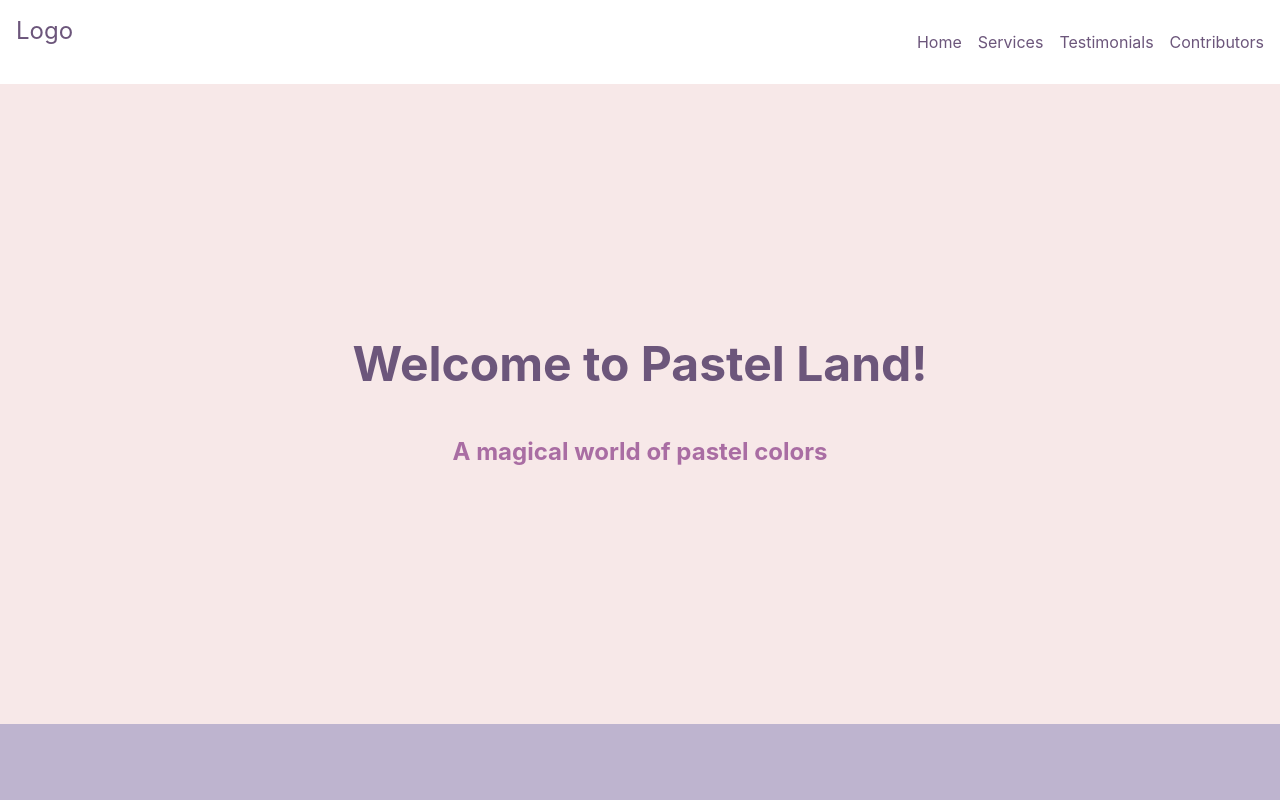
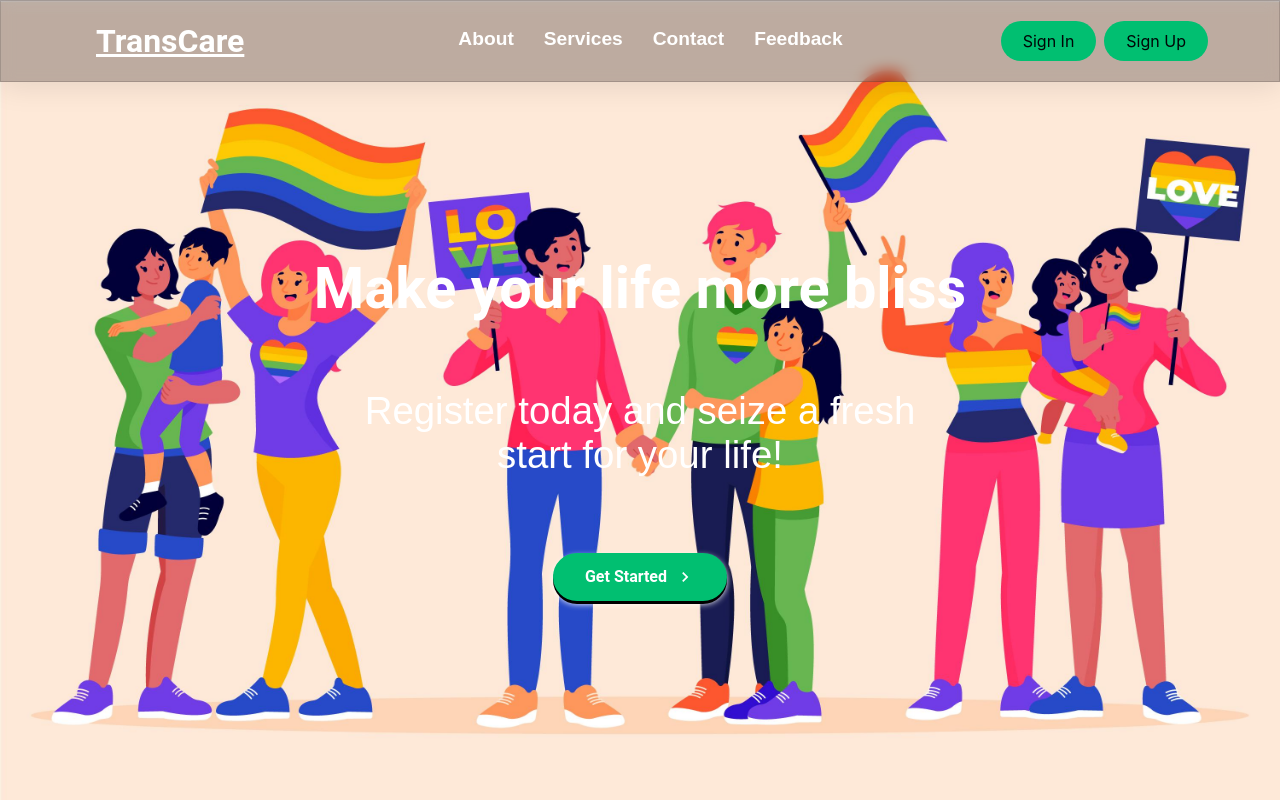
Before and after one commit to Mansi168/TransCare, a React (Create React App) app in the folder client/: page /#/signin in a window 1280 px wide. Before the commit this address led to /. Shown: the top 800 px of the page. Built offline with nearby package versions, Linux system fonts and the light colour scheme.

Commit message:
landing-and-navbar

```diff
--- /dev/null
+++ b/client/src/Components/ButtonElements.js
@@ -0,0 +1,30 @@
+import styled from 'styled-components'
+import { Link } from 'react-scroll'
+
+export const Button = styled(Link)`
+    border-radius: 50px;
+    background: ${({ primary }) => (primary ? '#01BF71' : '#010606')};
+    white-space: nowrap;
+    color: ${({ dark }) => (dark ? '#fff' : '#fff')};
+    padding: ${({ big }) => (big ? '14px 48px' : '12px 30px')};
+    font-size: ${({ fontBig }) => (fontBig ? '20px' : '16px')};
+    outline: none;
+    border: 2px solid #01BF71;
+    box-shadow: 0 3px 0 black, 0px 3px 6px #fff;
+    // Issue #1: Type in cursor spelling was there earlier
+    // Issue #1 Fixed: Corrected the spelling of cursor.
+    cursor: pointer;
+
+    display: flex;
+    justify-content: center;
+    align-items: center;
+    transform: translate3d(0, 0.75em, -1em);
+    transition: all 175ms cubic-bezier(0, 0, 1, 1);transition: 0.7s;
+
+    &:hover {
+        background: #fff;
+        border: 2px solid #01BF71, 0px 4px 6px #fff;
+        background: ${({ primary }) => (primary ? '#fff' : '#01BF71')};
+        box-shadow: 0 0 #01BF71;
+    }
+`
--- a/client/src/Components/LandingPage/HeroSection.js
+++ b/client/src/Components/LandingPage/HeroSection.js
@@ -1,33 +1,188 @@
-import React from 'react';
+import React, { useState, useEffect, useRef } from "react";
+import Typed from "typed.js";
+import Background from "../../images/bg.jpg";
 import styled from 'styled-components';
+import { MdArrowForward, MdKeyboardArrowRight } from 'react-icons/md';
+import { motion } from 'framer-motion';
+import {Button} from '../ButtonElements'
+import { Link } from "react-router-dom";
 
-const Hero = styled.section`
-  display: flex;
-  flex-direction: column;
-  align-items: center;
-  justify-content: center;
-  height: 80vh;
-  background-color: #f7e8e8;
+ const HeroContainer = styled.div`
+    background: #0c0c0c;
+    display: flex;
+    justify-content: center;
+    align-items: center;
+    padding: 0 30px;
+    height: 100vh;
+    position: relative;
+    z-index: 1;
+
+    :before{
+        content: '';
+        position: absolute;
+        top: 0;
+        left: 0;
+        right: 0;
+        bottom: 0;
+        /* background: linear-gradient(180deg, rgba(0,0,0,0.2) 0%, transparent 100%); */
+        /* linear-gradient(180deg, rgba(0,0,0,0.2) 0%, transparent 100%); */
+        z-index: 2;
+    }
+`
+
+ const HeroBg = styled.div`
+    position: absolute;
+    top: 0;
+    right: 0;
+    bottom: 0;
+    left: 0;
+    width: 100%;
+    height: 100vh;
+    overflow: hidden;
+
+`
+
+
+ const ImageBg = styled.img`
+    width: 100%;
+    height: 100%;
+    /* -o-object-fit: cover; */
+    /* object-fit: cover; */
+    background: #232a34;
 `;
 
-const Heading = styled.h1`
-  font-size: 48px;
-  color: #6c567b;
-  margin-bottom: 24px;
+ const HeroContent = motion(styled.div`
+    z-index: 3;
+    max-width: 1200px;
+    position: absolute;
+
+      display: flex;
+    flex-direction: column;
+    align-items: center;
+
+    :before {
+        content: '';
+        position: absolute;
+        top: 0;
+        right: 0;
+        bottom: 0;
+        left: 0;
+        z-index: 2;
+        /* background: linear-gradient(180deg, rgba(0,0,0,0.2) 0%, transparent 100%); */
+        }
+
+    `);
+
+ const HeroH1 = styled.h1`
+    font-family: 'Roboto', sans-serif;
+    font-weight: bold;
+    margin-bottom: 34px;
+    font-size: 3.6rem;
+    line-height: 1.2;
+    font-weight: 600;
+    color: white;
+    @media screen and (max-width: 768px) {
+        font-size: 40px;
+    }
+
+    @media screen and (max-width: 480px) {
+        font-size: 32px;
+    }
+
 `;
 
-const Subheading = styled.h2`
-  font-size: 24px;
-  color: #a96da3;
-  margin-bottom: 48px;
+ const HeroP = styled.h2`
+    font-size: 2.4rem;
+    font-weight: 500;
+    font-family: 'Montserrat', sans-serif;
+    color: #fff;
+    text-align: center;
+    max-width: 600px;
+
+    @media screen and (max-width: 768px) {
+        font-size: 24px;
+    }
+
+    @media screen and (max-width: 480px) {
+        font-size: 18px;
+    }
+
 `;
 
+ const HeroBtnWrapper = styled.div`
+    margin-top: 32px;
+    display: flex;
+    flex-direction: column;
+    align-items: center;
+    font-weight: bold;
+    font-family: 'Roboto', sans-serif;
+
+`;
+
+ const ArrowForward = styled(MdArrowForward)`
+    margin-left: 8px;
+    font-size: 20px;
+
+`;
+
+ const ArrowRight = styled(MdKeyboardArrowRight)`
+    margin-left: 8px;
+    font-size: 20px;
+
+`;
+
+
 const HeroSection = () => {
+  const [hover, setHover] = useState(false);
+  const el = useRef(null);
+
+  useEffect(() => {
+    const typed = new Typed(el.current, {
+      strings: ["Make your life more blissful"],
+      typeSpeed: 50,
+      backSpeed: 50,
+      loop: true,
+      showCursor: false,
+    });
+
+    return () => {
+      typed.destroy();
+    };
+  }, []);
+
+  const onHover = () => {
+    setHover(!hover);
+  };
+
+
   return (
-    <Hero>
-      <Heading>Welcome to Pastel Land!</Heading>
-      <Subheading>A magical world of pastel colors</Subheading>
-    </Hero>
+    <HeroContainer id="home">
+      <HeroBg>
+      <ImageBg src={Background}type='image/jpg' />
+      </HeroBg>
+      <HeroContent
+        whileInView={{ y: [100, 50, 0], opacity: [0, 0, 1] }}
+        transition={{ duration: 0.8 }}
+      >
+        <HeroH1>
+          <span ref={el} style={{ display: "inline-block" }} />
+        </HeroH1>
+        <HeroP>Register today and seize a fresh start for your life!</HeroP>
+        <HeroBtnWrapper>
+          <Button
+            as={Link}
+            to="/signup"
+            onMouseEnter={onHover}
+            onMouseLeave={onHover}
+            primary="true"
+            dark="true"
+            style={{ textDecoration: "none" }}
+          >
+            Get Started {hover ? <ArrowForward /> : <ArrowRight />}
+          </Button>
+        </HeroBtnWrapper>
+      </HeroContent>
+    </HeroContainer>
   );
 };
 
--- a/client/src/Components/LandingPage/Navbar.js
+++ b/client/src/Components/LandingPage/Navbar.js
@@ -1,45 +1,247 @@
-import React from 'react';
+import React, { useState } from 'react';
+
+import { FaBars } from 'react-icons/fa';
+
+import { useNavigate } from "react-router-dom";
 import styled from 'styled-components';
+import {Link as LinkR} from 'react-router-dom';
+import {Link as LinkS} from 'react-scroll';
 
 const Nav = styled.nav`
+	box-shadow: 0 4px 30px rgba(0, 0, 0, 0.1);
+	height: 80px;
+	margin-top: -80px;
 	display: flex;
+	align-items: center;
 	justify-content: space-between;
-padding: 16px;
-background-color: #ffffff;
+	font-size: 1rem;
+	position: sticky;
+	top: 0;
+	z-index: 10;
+
+	@media screen and (max-width: 960px) {
+		transition: 0.8s all ease;
+	}
 `;
 
-const Logo = styled.div`
-  font-size: 24px;
-  color: #6c567b;
+ const NavbarContainer = styled.div`
+	display: flex;
+	justify-content: space-around;
+	align-items: center;
+	z-index: 1;
+	width: 100%;
+	@media screen and (max-width: 768px) {
+		justify-content: space-between;
+		padding-left: 4%;
+		padding-right: 4%;
+	}
 `;
 
-const NavMenu = styled.ul`
+ const NavLogo = styled(LinkR)`
+	color: #ffffff;
+	cursor: pointer;
+	font-size: 2rem;
 	display: flex;
-  list-style: none;
+	align-items: center;
+	font-family: 'Roboto', sans-serif;
+	font-weight: bold;
+	padding: 1rem;
+	z-index: 10;
+	${'' /* text-decoration: none; */}
+	text-align: center; /* Center the NavLogo on small screens */
+
+	&:hover {
+		mask-image: linear-gradient(
+			-75deg,
+			rgba(0, 0, 0, 0.6) 30%,
+			#000 50%,
+			rgba(0, 0, 0, 0.6) 70%
+		);
+		mask-size: 200%;
+		animation: shine 3s infinite;
+		color: #000000;
+	}
+
+	@keyframes shine {
+		from {
+			mask-position: 150%;
+		}
+
+		to {
+			mask-position: -50%;
+		}
+	}
 `;
 
-const NavMenuItem = styled.li`
-  margin-left: 16px;
-  color: #6c567b;
+ const MobileIcon = styled.div`
+	display: none;
+
+	@media screen and (max-width: 768px) {
+		display: block;
+		font-size: 1.8rem;
 		cursor: pointer;
-
+		 color: #ffffff;
+		color: var(--text-clr);
+		align-items: center;
+		display: flex;
 		&:hover {
-    color: #a96da3;
+			color: green;
+		}
 	}
 `;
 
 
-const Navbar = () => {
+ const NavMenu = styled.ul`
+	color: #ffffff;
+	display: flex;
+	gap: 30px;
+	align-items: center;
+	justify-items: center;
+	margin-top: 30px;
+	list-style: none;
+	font-size: 1.2rem;
+	font-weight: 600;
+	margin-right: 0;
+	@media screen and (max-width: 768px) {
+	    display: ${({ isOpen }) => (isOpen ? 'flex' : 'none')};
+		position: sticky;
+		flex-direction: column;
+		align-items: center;
+		justify-content: center;
+		width: 100vw;
+		height: 100vh;
+		margin-top: 0;
+		position: absolute;
+		margin-left: 0;
+		top: 0px;
+		padding-left: 0px;
+		left: ${({ isOpen }) => (isOpen ? '0' : '-100%')};
+		opacity: 1;
+		z-index: 5;
+		transition: all 0.5s ease;
+		background-color: white;
+	}
+`;
+
+
+ const NavItem = styled.li`
+	margin-top: -15px;
+	color: #ffffff;
+`;
+
+ const NavLinks = styled(LinkS)`
+    color: #ffffff;
+    font-family: Arial, Helvetica, sans-serif;
+    ${'' /* text-decoration: none; */}
+    display: flex;
+    align-items: center;
+    cursor: pointer;
+    position: relative;
+
+    &:after {
+        content: '';
+        width: 0%;
+        height: 5%;
+        position: absolute;
+        bottom: 0;
+        left: 0;
+        background-color: #28b86b;
+        transition: all 0.3s ease-in;
+    }
+
+    &:hover::after {
+        width: 100%;
+    }
+
+    &:hover {
+        color: #28b86b;
+    }
+
+    &.active {
+        border-bottom: 3px solid #01bf71;
+    }
+`;
+
+ const NavBtn = styled.nav`
+	display: flex;
+	align-items: center;
+	gap: 4%;
+
+	@media screen and (max-width: 768px) {
+		display: none;
+		margin-top: 0px;
+		margin-right: 45px;
+	}
+`;
+
+ const NavBtnLink = styled(LinkR)`
+    border-radius: 50px;
+    background: #01bf71;
+    white-space: nowrap;
+    padding:10px 22px;
+    color: #010606;
+    font-size: 16px;
+    outline:none;
+    border:none;
+    cursor:pointer;
+    transition: all 0.2s ease-in-out;
+    text-decoration: none;
+
+    &:hover{
+        transition: all 0.2s ease-in-out;
+        background: #fff;
+
+    }
+
+`;
+const glassStyle = {
+  background: "rgba(40, 30, 30, 0.3)",
+  boxShadow: "0 4px 30px rgba(0, 0, 0, 0.1)",
+  backdropFilter: "blur(7.1px)",
+  webkitBackdropFilter: "blur(7.1px)",
+  border: "1px solid rgba(40, 30, 30, 0.18)",
+};
+
+const Navbar = ({ toggle }) => {
+  const [navbarBg] = useState(glassStyle);
+
+  const navigate = useNavigate();
+
+  const handleContactClick = () => {
+    navigate("/contact");
+  };
+
   return (
-    <Nav>
-      <Logo>Logo</Logo>
+    <>
+      <Nav style={navbarBg}>
+        <NavbarContainer>
+          <NavLogo to="/">TransCare</NavLogo>
+          <MobileIcon onClick={toggle}>
+            <FaBars />
+          </MobileIcon>
           <NavMenu>
-        <NavMenuItem>Home</NavMenuItem>
-        <NavMenuItem>Services</NavMenuItem>
-        <NavMenuItem>Testimonials</NavMenuItem>
-        <NavMenuItem>Contributors</NavMenuItem>
+            <NavItem>
+              <NavLinks to="about">About</NavLinks>
+            </NavItem>
+            <NavItem>
+              <NavLinks to="features">Services</NavLinks>
+            </NavItem>
+            <NavItem>
+              <NavLinks to="#" onClick={handleContactClick}>
+                Contact{" "}
+              </NavLinks>
+            </NavItem>
+            <NavItem>
+              <NavLinks to="Feedback">Feedback</NavLinks>
+            </NavItem>
           </NavMenu>
+          <NavBtn>
+            <NavBtnLink to="/signin">Sign In</NavBtnLink>
+            <NavBtnLink to="/signup">Sign Up</NavBtnLink>
+          </NavBtn>
+        </NavbarContainer>
       </Nav>
+    </>
   );
 };
 
```
Also changed, not shown: client/package.json (+6 -1 lines), client/src/images/bg.jpg (added), 1 other file (tests, documents, lock files or other folders). Lines whose indentation alone changed are shown as unchanged.
